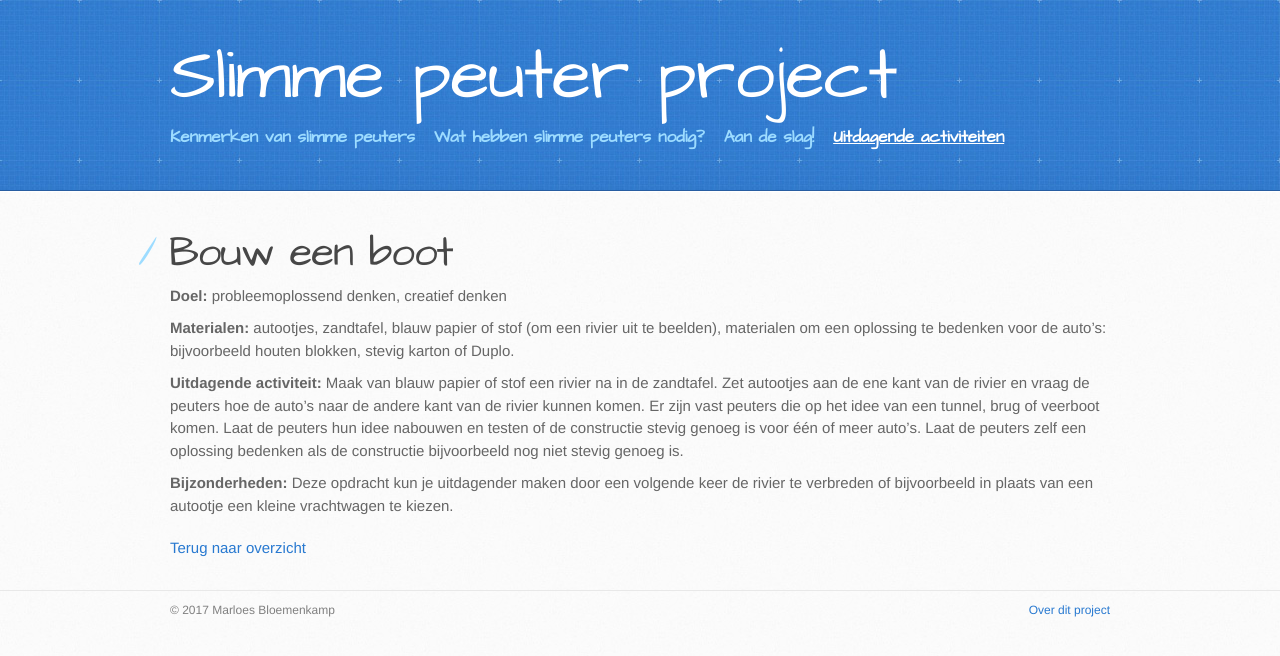
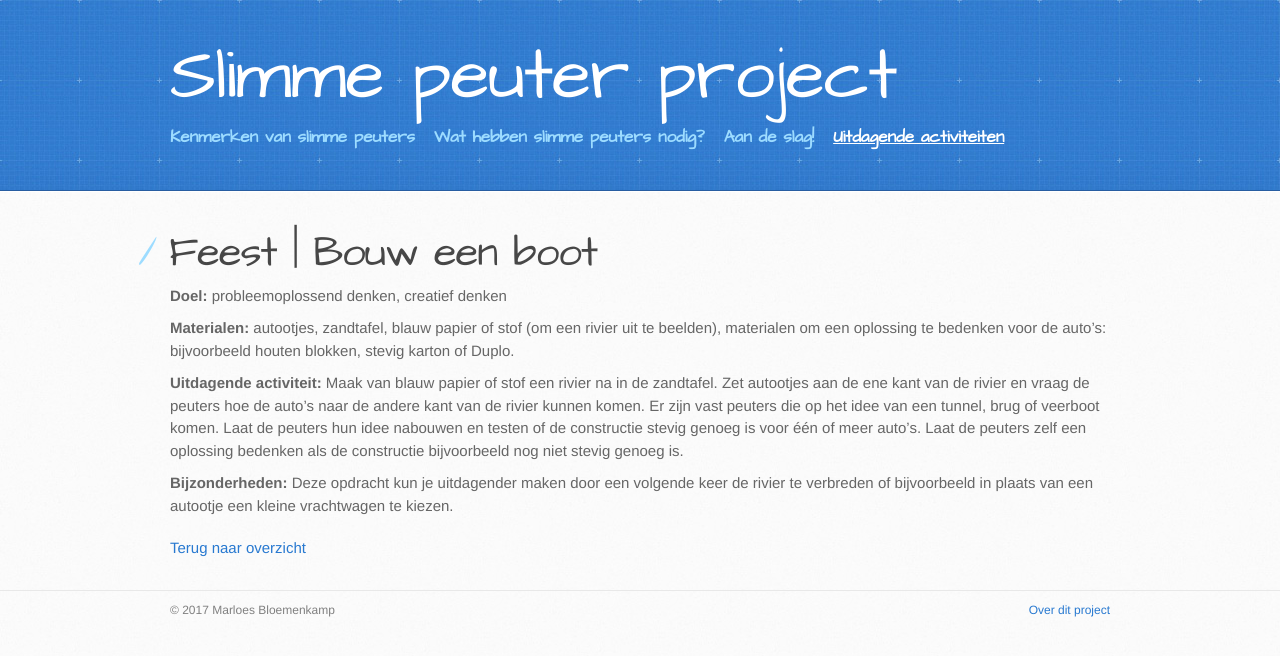
Before and after one commit to marloesbloemenkamp/marloesbloemenkamp.github.io, a Jekyll site: the page built from activiteiten/bouw_een_boot.md, in a window 1280 px wide. Shown: the top 656 px of the page. Built offline with Jekyll 4.4.1, drawn with Linux system fonts in a browser that asks for light colours.

Commit message:
volgorde 9

```diff
--- a/activiteiten/bouw_een_boot.md
+++ b/activiteiten/bouw_een_boot.md
@@ -1,8 +1,8 @@
 ---
 layout: activiteiten
-title: Bouw een boot
+title: Feest | Bouw een boot
 permalink: activiteiten/bouw_een_boot/
-menu_index: 5
+menu_index: 9
 parent: activiteiten
 tags:
   - probleemoplossend denken
```
